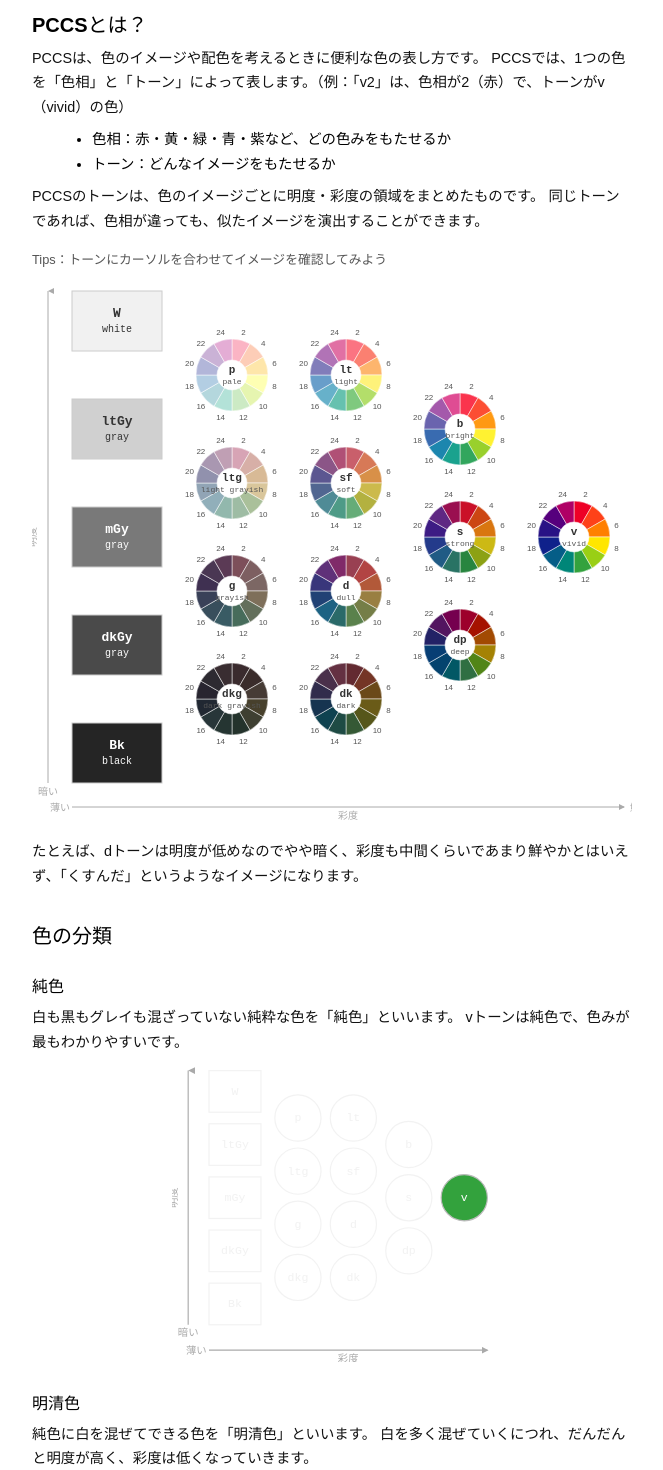
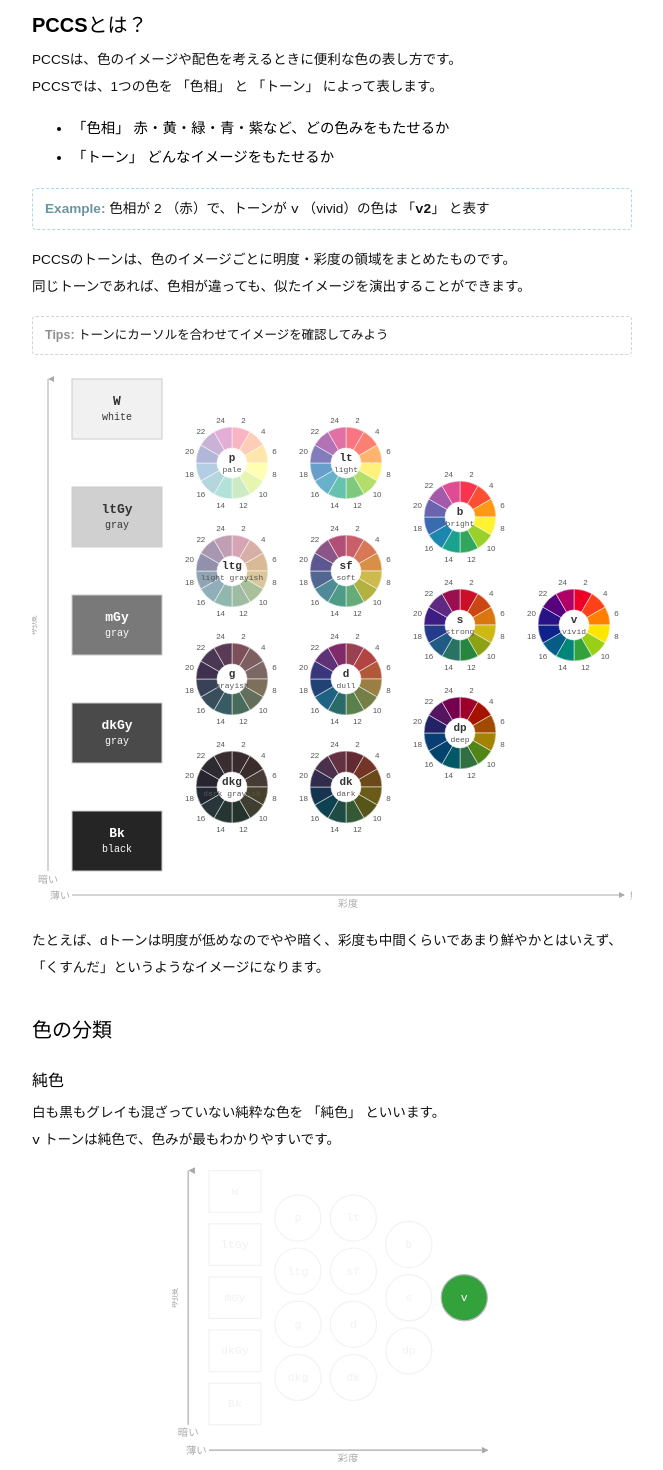
Before and after one commit to tetracalibers/pccs-lens, a SvelteKit app in the folder app/: page / in a window 1280 px wide. Shown: the part 520-1990 px from the top of the page, without its empty margins (308-971 px from the left). Built offline with nearby package versions, Linux system fonts and the light colour scheme; a web font is replaced by a local one.

Commit message:
文構成と本文スタイルの調整

```diff
--- a/app/src/routes/+page.svelte
+++ b/app/src/routes/+page.svelte
@@ -31,20 +31,42 @@
 
     <p>
       PCCSは、色のイメージや配色を考えるときに便利な色の表し方です。
-      PCCSでは、1つの色を「色相」と「トーン」によって表します。（例：「v2」は、色相が2（赤）で、トーンがv（vivid）の色）
+      <br />
+      PCCSでは、1つの色を
+      <span class="mark -brackets">色相</span>
+      と
+      <span class="mark -brackets">トーン</span>
+      によって表します。
     </p>
 
     <ul>
-      <li>色相：赤・黄・緑・青・紫など、どの色みをもたせるか</li>
-      <li>トーン：どんなイメージをもたせるか</li>
+      <li>
+        <span class="mark -brackets">色相</span>
+        赤・黄・緑・青・紫など、どの色みをもたせるか
+      </li>
+      <li>
+        <span class="mark -brackets">トーン</span>
+        どんなイメージをもたせるか
+      </li>
     </ul>
+
+    <p class="example">
+      色相が
+      <code>2</code>
+      （赤）で、トーンが
+      <code>v</code>
+      （vivid）の色は
+      <span class="mark -brackets"><code>v2</code></span>
+      と表す
+    </p>
 
     <p>
       PCCSのトーンは、色のイメージごとに明度・彩度の領域をまとめたものです。
+      <br />
       同じトーンであれば、色相が違っても、似たイメージを演出することができます。
     </p>
 
-    <p class="tips">Tips：トーンにカーソルを合わせてイメージを確認してみよう</p>
+    <p class="tips">トーンにカーソルを合わせてイメージを確認してみよう</p>
     <div class="diagram-center">
       <ToneImageDiagram />
     </div>
@@ -57,8 +79,12 @@
 
     <h3>純色</h3>
     <p>
-      白も黒もグレイも混ざっていない純粋な色を「純色」といいます。
-      vトーンは純色で、色みが最もわかりやすいです。
+      白も黒もグレイも混ざっていない純粋な色を
+      <span class="mark -brackets">純色</span>
+      といいます。
+      <br />
+      <code>v</code>
+      トーンは純色で、色みが最もわかりやすいです。
     </p>
     <div class="diagram-center">
       <ToneAreaDiagram highlights={["v"]} />
@@ -66,7 +92,10 @@
 
     <h3>明清色</h3>
     <p>
-      純色に白を混ぜてできる色を「明清色」といいます。
+      純色に白を混ぜてできる色を
+      <span class="mark -brackets">明清色</span>
+      といいます。
+      <br />
       白を多く混ぜていくにつれ、だんだんと明度が高く、彩度は低くなっていきます。
     </p>
     <div class="diagram-center">
@@ -75,7 +104,10 @@
 
     <h3>暗清色</h3>
     <p>
-      純色に黒を混ぜてできる色を「暗清色」といいます。
+      純色に黒を混ぜてできる色を
+      <span class="mark -brackets">暗清色</span>
+      といいます。
+      <br />
       黒を多く混ぜていくにつれ、だんだんと明度が低く、彩度も低くなっていきます。
     </p>
     <div class="diagram-center">
@@ -84,15 +116,24 @@
 
     <h3>中間色（濁色）</h3>
     <p>
-      純色に白と黒の両方（＝グレイ）を混ぜてできる色を「中間色」といいます。
-      グレイを混ぜると濁った色になるため、「濁色」とも呼ばれます。
+      純色に白と黒の両方（＝グレイ）を混ぜてできる色を
+      <span class="mark -brackets">中間色</span>
+      といいます。
+      <br />
+      グレイを混ぜると濁った色になるため、
+      <span class="mark -brackets">濁色</span>
+      とも呼ばれます。
     </p>
     <div class="diagram-center">
       <ToneAreaDiagram highlights={["ltg", "g", "sf", "d", "s"]} />
     </div>
 
     <h3>無彩色</h3>
-    <p>白、黒、グレイは「無彩色」と呼ばれ、色相や彩度はもたず、明度の高さだけで区別します。</p>
+    <p>
+      白、黒、グレイは
+      <span class="mark -brackets">無彩色</span>
+      と呼ばれ、色相や彩度はもたず、明度の高さだけで区別します。
+    </p>
     <div class="diagram-center">
       <ToneAreaDiagram highlights={["W", "Gy", "Bk"]} />
     </div>
@@ -168,20 +209,33 @@
   .pccs-guide p {
     color: var(--color-text, #111);
     margin: 0.5rem 0;
-    font-size: 0.9rem;
-    line-height: 1.7;
+    font-size: 0.85rem;
+    line-height: 2;
   }
 
   .pccs-guide ul {
-    margin: 0.5rem 0 0.5rem 1.25rem;
+    margin: 0.85rem 0;
     font-size: 0.9rem;
+    line-height: 2;
+  }
+  .pccs-guide li {
+    padding: 0;
+  }
+
+  .pccs-guide .tips {
+    font-size: 0.78rem;
+    margin: 1rem 0;
+    padding: 0.5rem 0.75rem;
+    border-radius: 4px;
+    border: 1px dashed lightgray;
+    width: 100%;
+    box-sizing: border-box;
     line-height: 1.7;
   }
-
-  .tips {
-    font-size: 0.8rem !important;
-    color: var(--color-text-secondary, #555) !important;
-    margin-top: 1rem !important;
+  .pccs-guide .tips::before {
+    content: "Tips: ";
+    color: oklch(from lightgray calc(l * 0.75) c h);
+    font-weight: 600;
   }
 
   .diagram-center {
@@ -189,4 +243,31 @@
     justify-content: center;
     margin: 0.75rem 0;
   }
+
+  .mark {
+    line-height: 1;
+    font-weight: 600;
+  }
+  .mark.-brackets::before {
+    content: "「";
+  }
+  .mark.-brackets::after {
+    content: "」";
+  }
+
+  .pccs-guide .example {
+    align-items: center;
+    width: 100%;
+    margin: 1rem 0;
+    padding: 0.5rem 0.75rem;
+    border-radius: 4px;
+    border: 1px dashed lightblue;
+    box-sizing: border-box;
+    line-height: 1.7;
+  }
+  .pccs-guide .example::before {
+    content: "Example: ";
+    color: oklch(from lightblue calc(l * 0.75) c h);
+    font-weight: 600;
+  }
 </style>
```
